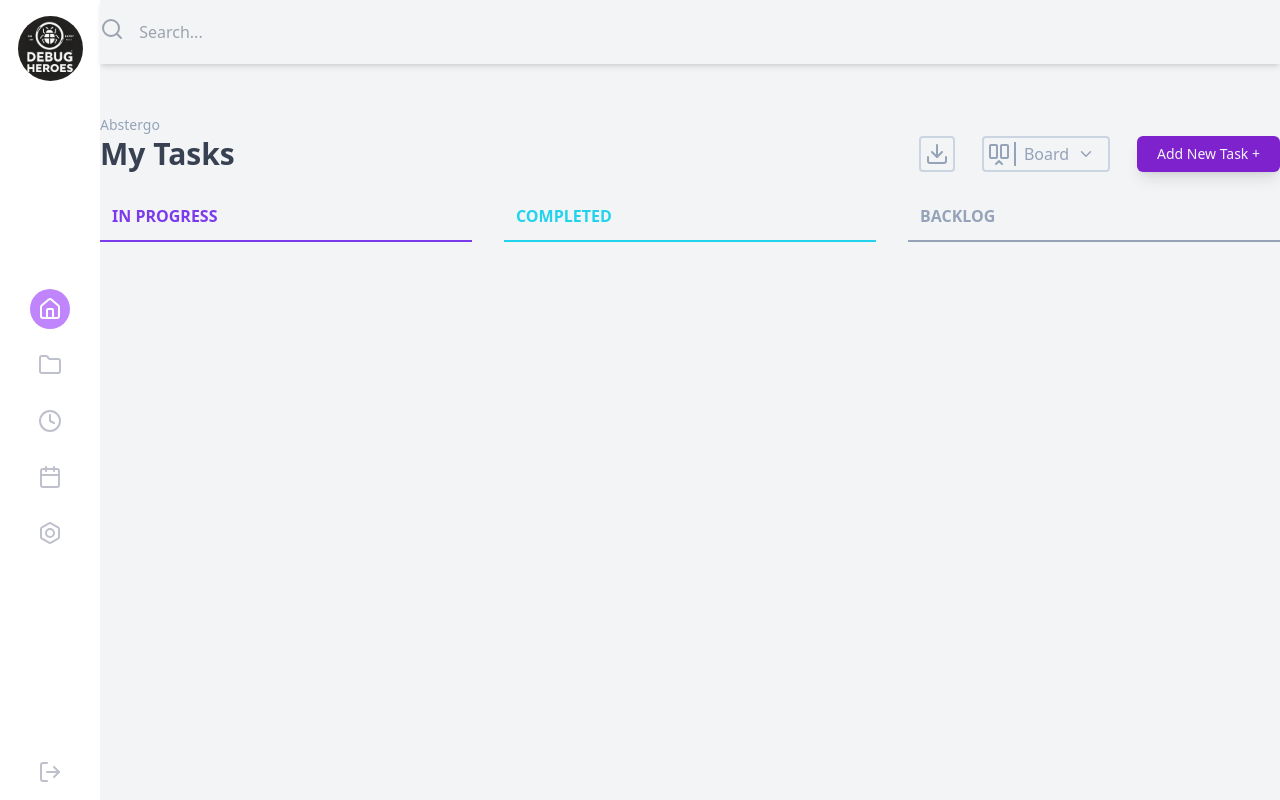
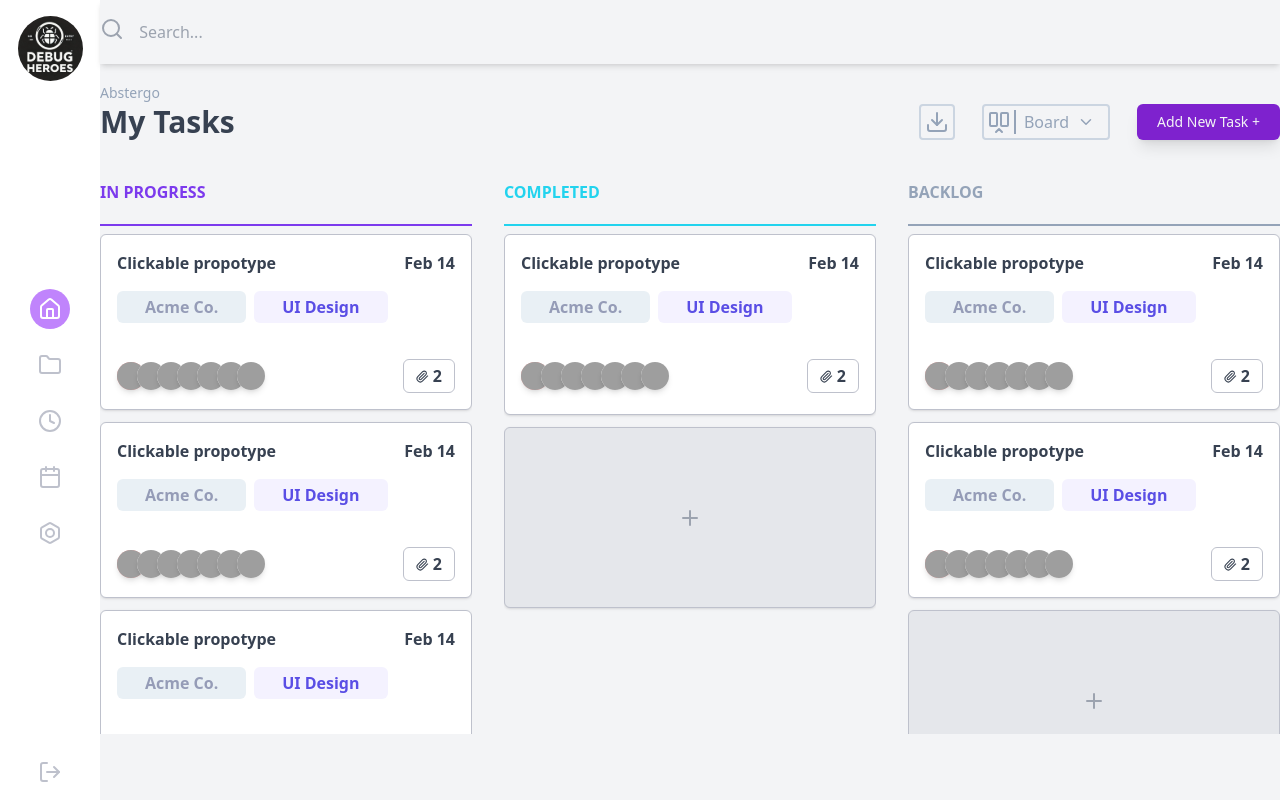
Before and after one commit to Debug-Heroes/todo-list-frontend, a React (Vite) app: page / in a window 1280 px wide. Built offline with nearby package versions, Linux system fonts and the light colour scheme; grey boxes are pictures that could not be loaded.

Commit message:
feat: create layout with card, card new tasks and title of type of progress

```diff
--- a/src/pages/home.tsx
+++ b/src/pages/home.tsx
@@ -1,19 +1,23 @@
 import Button from "@/components/Button/Button";
+import { Card } from "@/components/Card/Card";
+import { CardNewTask } from "@/components/Card/CardNewTask";
 import SearchBar from "@/components/SearchBar/SearchBar";
+import { TitleOfTypeOfProgress } from "@/components/Tasks/TitleOfTypeOfProgress";
+
 import { BetweenVerticalEnd, ChevronDown, Download } from "lucide-react";
 
 export function Home() {
   return (
     <>
-    <div className="bg-gray-100 w-full h-screen">
+      <div className="bg-gray-100 w-full h-screen">
         <header className="shadow-md">
-          <div className="h-16 container mx-auto flex items-center ">
+          <div className="max-w-[1399px] h-16 container mx-auto flex items-center ">
             <SearchBar />
           </div>
         </header>
 
 
-        <main className="text-gray-700 container mx-auto mt-12">
+        <main className="max-w-[1399px]  text-gray-700 container mx-auto mt-4">
 
           <div className="flex justify-between items-end">
             <div>
@@ -23,32 +27,60 @@ export function Home() {
 
             <div className="flex gap-[27px]">
               <div className="border-2 border-slate-300 rounded p-1">
-                <Download className="text-slate-400"/>
+                <Download className="text-slate-400" />
               </div>
               <div className="border-2 border-slate-300 rounded w-32 flex items-center gap-2">
                 <BetweenVerticalEnd className="text-slate-400 border-r-2 border-r-slate-400 " width={32} />
                 <span className="text-slate-400">Board</span>< ChevronDown className="text-slate-400" width={18} />
               </div>
               <div>
-                <Button label={'Add New Task +'}/>
+                <Button label={'Add New Task +'} />
               </div>
             </div>
           </div>
 
-          <div className="grid grid-cols-3 gap-8 mt-5 font-semibold">
-            <div className="text-violet-600 border-b-2 border-violet-600 p-3">
-              <span>IN PROGRESS</span>
+          <div className="grid grid-cols-3 gap-8 mt-5 font-semibold ">
+            <div className="h-full">
+              <TitleOfTypeOfProgress
+                title="IN PROGRESS"
+              />
+              <div className="flex flex-col gap-3 overflow-y-scroll h-[500px] scrollbar">
+                <Card />
+                <Card />
+                <Card />
+                <Card />
+                <Card />
+                <Card />
+                <Card />
+                <Card />
+                <CardNewTask />
+              </div>
             </div>
-            <div className="text-cyan-400 border-b-2 border-cyan-400 p-3">
-              <span>COMPLETED</span>
+            <div className="h-full">
+              <TitleOfTypeOfProgress
+                className="text-cyan-400 border-cyan-400"
+                title="COMPLETED"
+              />
+              <div className="flex flex-col gap-3 overflow-y-scroll h-[500px] scrollbar">
+                <Card />
+                <CardNewTask />
+              </div>
             </div>
-            <div className="text-slate-400 border-b-2 border-slate-400 p-3">
-              <span>BACKLOG</span>
+            <div className="h-full">
+              <TitleOfTypeOfProgress
+                className="text-slate-400 border-slate-400 "
+                title="BACKLOG"
+              />
+              <div className="flex flex-col gap-3 overflow-y-scroll h-[500px] scrollbar">
+                <Card />
+                <Card />
+                <CardNewTask />
+              </div>
             </div>
           </div>
 
         </main>
-    </div>
+      </div>
     </>
 
   )
```
